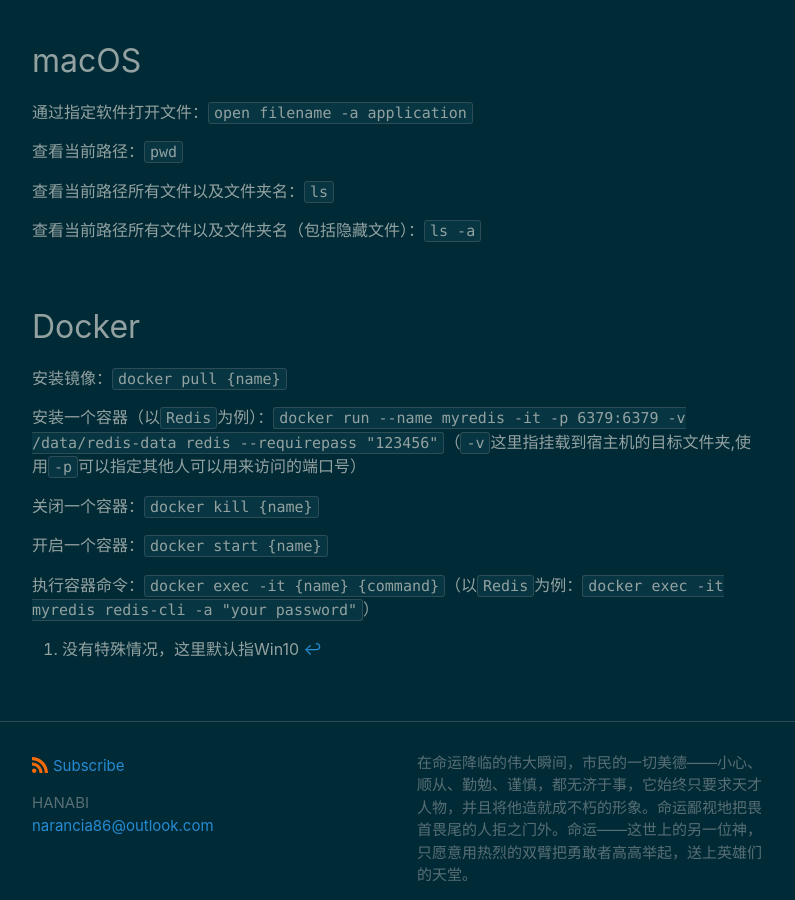
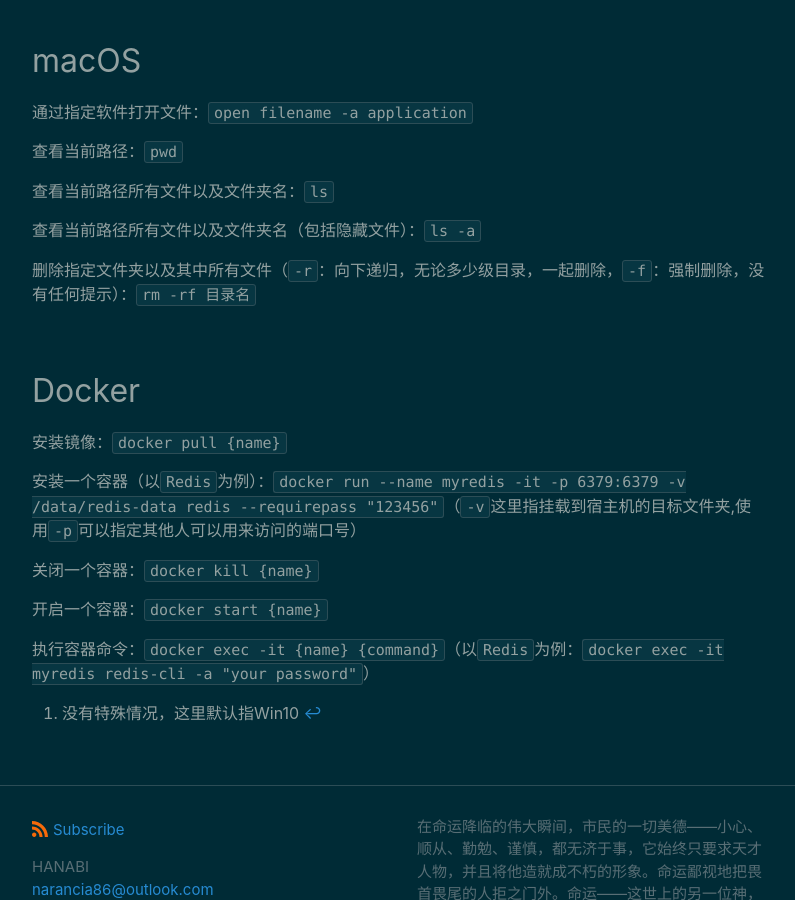
Before and after one commit to KamenRiderKuuga/kamenriderkuuga.github.io, a Jekyll site: the page built from _posts/2020-07-13-Tips-2.md, in a window 1280 px wide and 900 px high, scrolled down 1035 px. Shown: the whole window, without its empty margins (238-1033 px from the left). Built offline with Jekyll 4.4.1, drawn with Linux system fonts in a browser that asks for light colours.

Commit message:
增加备忘条目

```diff
--- a/_posts/2020-07-13-Tips-2.md
+++ b/_posts/2020-07-13-Tips-2.md
@@ -42,7 +42,7 @@
 
 查看当前路径所有文件以及文件夹名（包括隐藏文件）：`ls -a`
 
-
+删除指定文件夹以及其中所有文件（`-r`：向下递归，无论多少级目录，一起删除，`-f`：强制删除，没有任何提示）：`rm -rf 目录名`
 
 ## Docker
 
```
